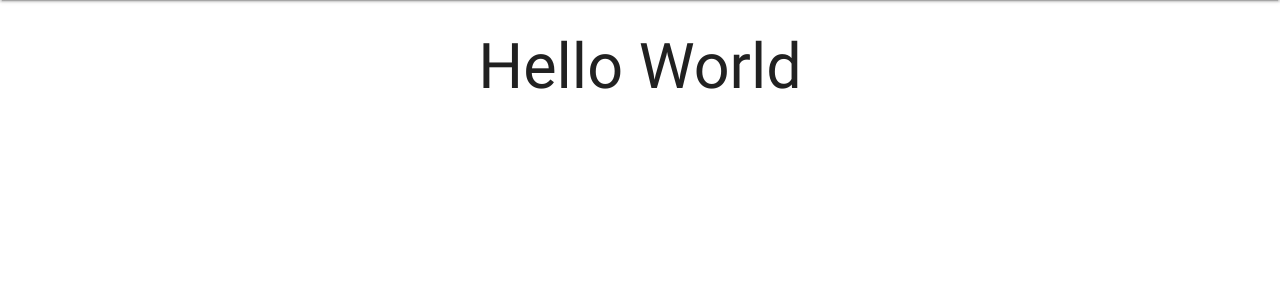
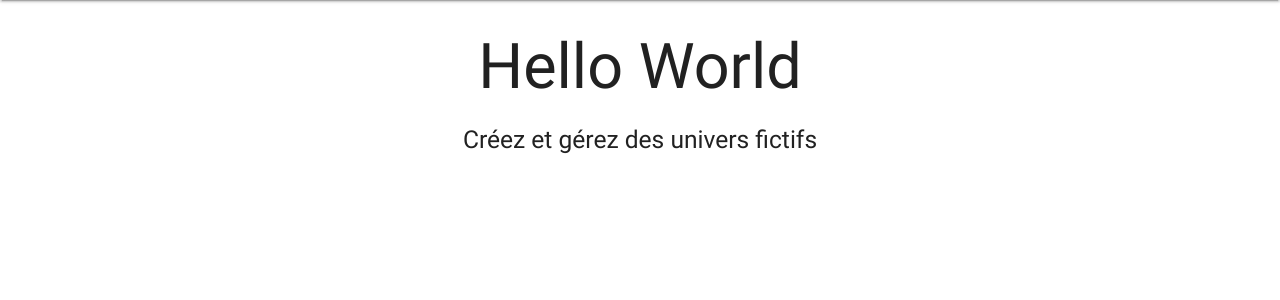
Before and after one commit to thaisaurard/helloworldproject, a PHP site: page /index.php in a window 1280 px wide. Shown: the part 64-364 px from the top of the page. Run offline with PHP 8.4, Linux system fonts and the light colour scheme.

Commit message:
sous titre

```diff
--- a/accueil.php
+++ b/accueil.php
@@ -8,5 +8,6 @@
     <body>
         <?php require ("view/header.php");?>
         <h1 style="text-align:center">Hello World</h1>
+        <h5 style="text-align:center"> Créez et gérez des univers fictifs <h5>
     </body>
 </html>
```
